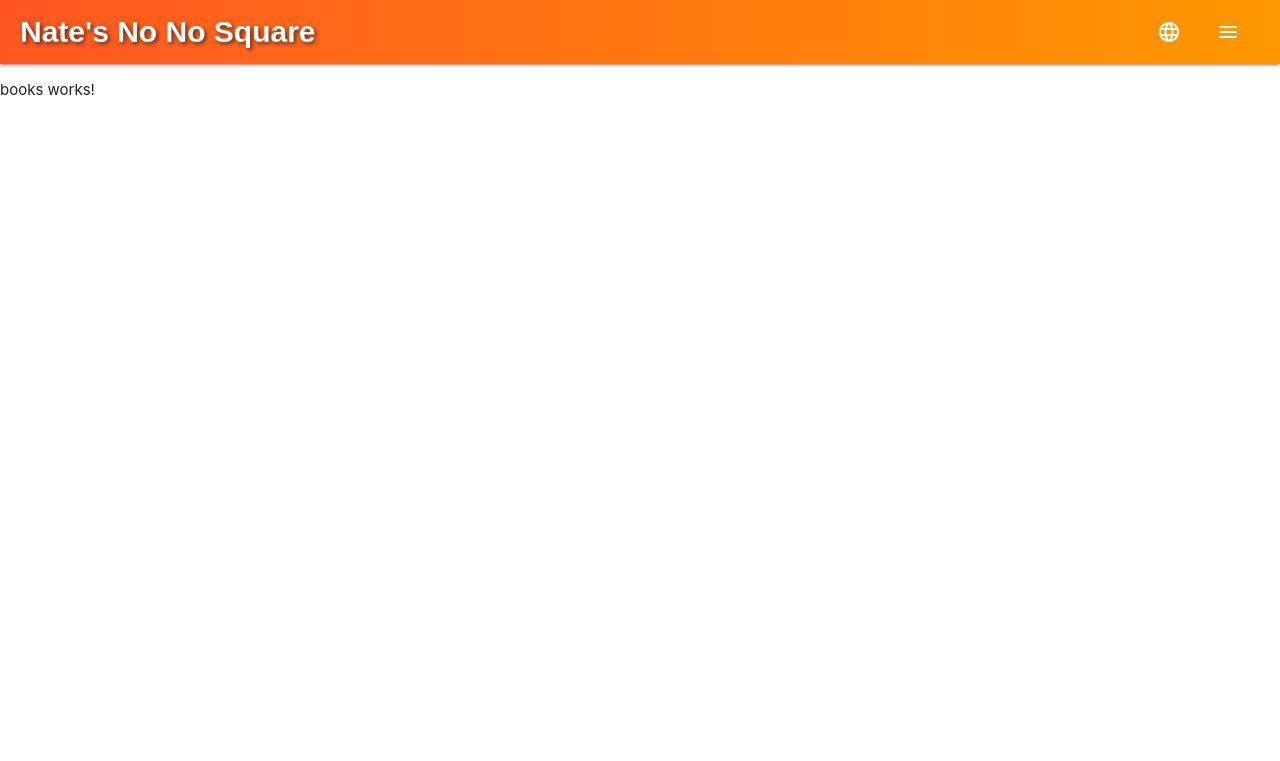
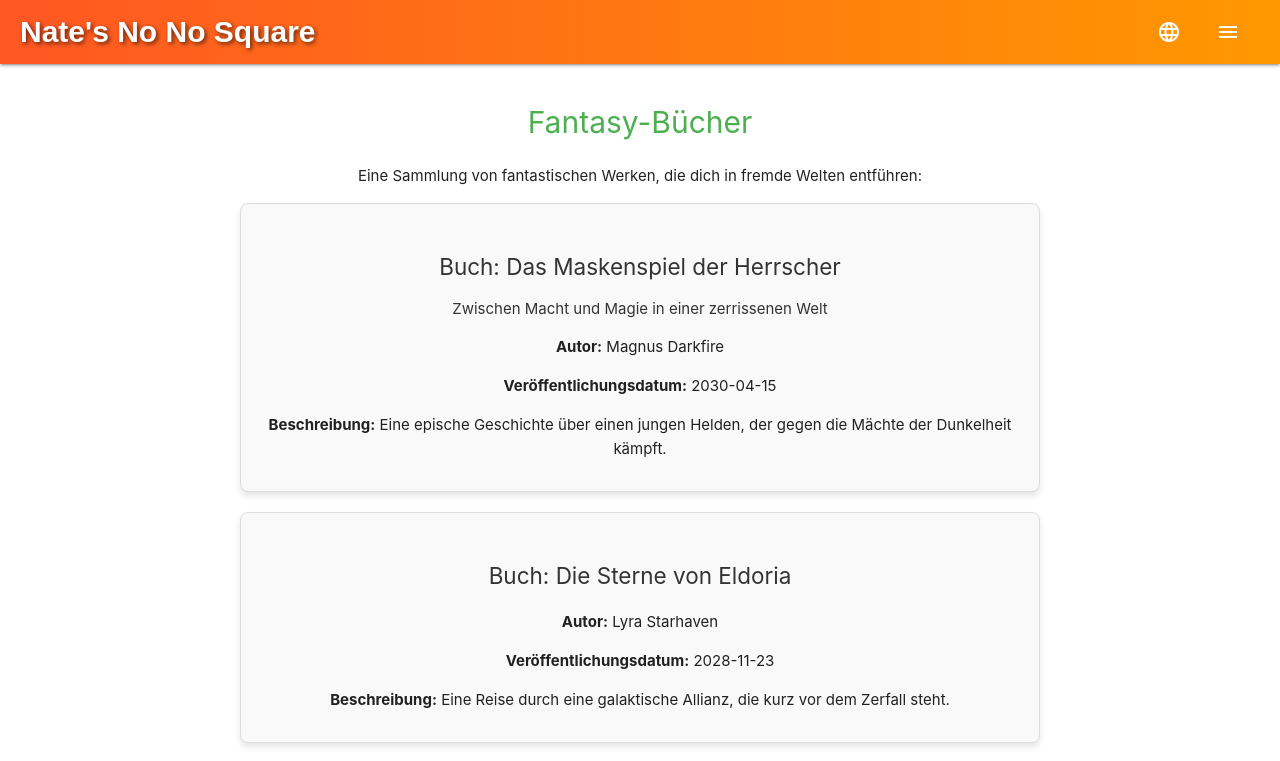
Before and after one commit to CadeCrowley/BBWI23-2a-WI204-Nathaniel-Hafner, an Angular app in the folder Portfolio/portfolio-app/: page /books in a window 1280 px wide. Shown: the top 761 px of the page. Built offline with nearby package versions, Linux system fonts and the light colour scheme; sample sign-in values are in the browser's storage.

Commit message:
Anpassungen: Diverse Scss änderungen und html ergänzungen

```diff
--- a/Portfolio/portfolio-app/db.json
+++ b/Portfolio/portfolio-app/db.json
@@ -20,10 +20,52 @@
     "end": "1231-03-12"
   },
   {
-      "id": "5203",
-      "employer": "Basic",
-      "start": "2051-01-01",
-      "end": "2015-05-02"
+    "id": "a1d2",
+    "employer": "Dragonforge Industries",
+    "start": "2077-06-15",
+    "end": "2100-12-31"
+  },
+  {
+    "id": "9b83",
+    "employer": "Mystic Realms Incorporated",
+    "start": "2150-03-01",
+    "end": "2200-11-30"
+  },
+  {
+    "id": "f3e7",
+    "employer": "Starfall Enterprises",
+    "start": "3001-07-20",
+    "end": "3050-09-15"
+  },
+  {
+    "id": "d4f2",
+    "employer": "Ethereal Nexus Ltd.",
+    "start": "2500-04-10",
+    "end": "2600-08-18"
+  },
+  {
+    "id": "z7y8",
+    "employer": "Runestone Consulting Group",
+    "start": "2040-02-25",
+    "end": "2070-06-30"
+  },
+  {
+    "id": "x3q9",
+    "employer": "Galactic Ventures Inc.",
+    "start": "3090-11-01",
+    "end": "3120-01-31"
+  },
+  {
+    "id": "m5t3",
+    "employer": "Phoenix Ascension Corp.",
+    "start": "2125-05-10",
+    "end": "2155-10-20"
+  },
+  {
+    "id": "k9b1",
+    "employer": "Shadowforge Solutions",
+    "start": "2025-09-15",
+    "end": "2045-03-12"
   }
 ],
   "books": [],
--- a/Portfolio/portfolio-app/src/app/components/about-me/about-me.component.html
+++ b/Portfolio/portfolio-app/src/app/components/about-me/about-me.component.html
@@ -3,7 +3,7 @@
  <input type="text" name="name" [ngModel]="aboutMe?.name" required>
  <button class="btn" type="submit" [disabled]="aboutMeForm.invalid">Speichern</button>
 </form>
-<img [src]="aboutMe?.imagePath">
+<img src="./././assets/profile.jpg">
 
 <div class="row">
     <div class="col s12">
--- a/Portfolio/portfolio-app/src/app/components/about-me/about-me.component.scss
+++ b/Portfolio/portfolio-app/src/app/components/about-me/about-me.component.scss
@@ -46,8 +46,9 @@ body {
   /* Bild Styling */
   img {
     display: block;
-    max-width: 150px; /* Begrenzte Bildbreite */
-    margin: 20px auto;
+    max-width: 350px; /* Begrenzte Bildbreite */
+    padding: 4px;
+    margin: 40px auto;
     border-radius: 50%; /* Rundes Profilbild */
     box-shadow: 0 4px 8px rgba(0, 0, 0, 0.2); /* Sanfter Schatten */
     transition: transform 0.3s ease, box-shadow 0.3s ease;
--- a/Portfolio/portfolio-app/src/app/components/books/books.component.html
+++ b/Portfolio/portfolio-app/src/app/components/books/books.component.html
@@ -1 +1,28 @@
-<p>books works!</p>
+<div class="books-overview">
+    <h1>Fantasy-Bücher</h1>
+    <p>Eine Sammlung von fantastischen Werken, die dich in fremde Welten entführen:</p>
+
+    <div class="book-list">
+      <div class="book">
+        <h2>Buch: Das Maskenspiel der Herrscher</h2>
+        <h3>Zwischen Macht und Magie in einer zerrissenen Welt</h3>
+        <p><strong>Autor:</strong> Magnus Darkfire</p>
+        <p><strong>Veröffentlichungsdatum:</strong> 2030-04-15</p>
+        <p><strong>Beschreibung:</strong> Eine epische Geschichte über einen jungen Helden, der gegen die Mächte der Dunkelheit kämpft.</p>
+      </div>
+
+      <div class="book">
+        <h2>Buch: Die Sterne von Eldoria</h2>
+        <p><strong>Autor:</strong> Lyra Starhaven</p>
+        <p><strong>Veröffentlichungsdatum:</strong> 2028-11-23</p>
+        <p><strong>Beschreibung:</strong> Eine Reise durch eine galaktische Allianz, die kurz vor dem Zerfall steht.</p>
+      </div>
+
+      <div class="book">
+        <h2>Buch: Runen der Macht</h2>
+        <p><strong>Autor:</strong> Thalos Runesinger</p>
+        <p><strong>Veröffentlichungsdatum:</strong> 2025-07-10</p>
+        <p><strong>Beschreibung:</strong> Ein uraltes Artefakt wird entdeckt, das die Macht besitzt, die Welt zu verändern.</p>
+      </div>
+    </div>
+  </div>
--- a/Portfolio/portfolio-app/src/app/components/books/books.component.scss
+++ b/Portfolio/portfolio-app/src/app/components/books/books.component.scss
@@ -0,0 +1,43 @@
+h1 {
+    text-align: center;
+    font-size: 2rem;
+    color: #4caf50;
+  }
+
+  p {
+    text-align: center;
+    font-size: 1rem;
+    line-height: 1.6;
+  }
+
+  .project-list, .book-list {
+    display: flex;
+    flex-direction: column;
+    gap: 20px;
+    max-width: 800px;
+    margin: auto;
+  }
+
+  .project, .book {
+    background-color: #f9f9f9;
+    border: 1px solid #ddd;
+    border-radius: 8px;
+    padding: 15px;
+    box-shadow: 0 4px 6px rgba(0, 0, 0, 0.1);
+  }
+
+  .project h2, .book h2 {
+    text-align: center;
+    font-size: 1.5rem;
+    color: #333;
+  }
+  .project h3, .book h3 {
+    margin-top: 0;
+    text-align: center;
+    font-size: 1rem;
+    color: #333;
+  }
+
+  strong {
+    font-weight: bold;
+  }
--- a/Portfolio/portfolio-app/src/app/components/login/login.component.ts
+++ b/Portfolio/portfolio-app/src/app/components/login/login.component.ts
@@ -16,7 +16,7 @@ export class LoginComponent {
 
   onSubmit(): void {
     if (this.authService.login(this.username, this.password)) {
-      this.router.navigate(['/cv']);
+      this.router.navigate(['/about-me']);
     } else {
       this.errorMessage = 'Ungültige Anmeldedaten. Bitte versuchen Sie es erneut.';
     }
--- a/Portfolio/portfolio-app/src/app/components/projects/projects.component.html
+++ b/Portfolio/portfolio-app/src/app/components/projects/projects.component.html
@@ -1 +1,30 @@
-<p>projects works!</p>
+<div class="projects-overview">
+    <h1>Projekte</h1>
+    <p>Hier findest du eine Übersicht über unsere spannenden Fantasy-Projekte:</p>
+
+    <div class="project-list">
+      <div class="project">
+        <h2>Projekt: Drachenfeuer</h2>
+        <p><strong>Beschreibung:</strong> Entwicklung eines VR-Spiels, das die Spieler in eine Welt voller Drachen und Magie eintauchen lässt.</p>
+        <p><strong>Status:</strong> In Entwicklung</p>
+        <p><strong>Startdatum:</strong> 2025-01-01</p>
+        <p><strong>Enddatum:</strong> 2027-06-30</p>
+      </div>
+
+      <div class="project">
+        <h2>Projekt: Sternenkrieger</h2>
+        <p><strong>Beschreibung:</strong> Ein intergalaktisches Strategiespiel, das den Kampf um die Herrschaft im Universum thematisiert.</p>
+        <p><strong>Status:</strong> Abgeschlossen</p>
+        <p><strong>Startdatum:</strong> 2020-03-01</p>
+        <p><strong>Enddatum:</strong> 2023-02-15</p>
+      </div>
+
+      <div class="project">
+        <h2>Projekt: Runenmeister</h2>
+        <p><strong>Beschreibung:</strong> Ein Bildungsprojekt zur Erstellung von interaktiven Apps für das Erlernen alter Runen und Mythen.</p>
+        <p><strong>Status:</strong> Geplant</p>
+        <p><strong>Startdatum:</strong> 2026-09-01</p>
+        <p><strong>Enddatum:</strong> 2028-05-31</p>
+      </div>
+    </div>
+  </div>
--- a/Portfolio/portfolio-app/src/app/components/projects/projects.component.scss
+++ b/Portfolio/portfolio-app/src/app/components/projects/projects.component.scss
@@ -0,0 +1,37 @@
+h1 {
+    text-align: center;
+    font-size: 2rem;
+    color: #4caf50;
+  }
+
+  p {
+    text-align: center;
+    font-size: 1rem;
+    line-height: 1.6;
+  }
+
+  .project-list, .book-list {
+    display: flex;
+    flex-direction: column;
+    gap: 20px;
+    max-width: 800px;
+    margin: auto;
+  }
+
+  .project, .book {
+    background-color: #f9f9f9;
+    border: 1px solid #ddd;
+    border-radius: 8px;
+    padding: 15px;
+    box-shadow: 0 4px 6px rgba(0, 0, 0, 0.1);
+  }
+
+  .project h2, .book h2 {
+    text-align: center;
+    font-size: 1.5rem;
+    color: #333;
+  }
+
+  strong {
+    font-weight: bold;
+  }
```
Lines whose indentation alone changed are shown as unchanged.
